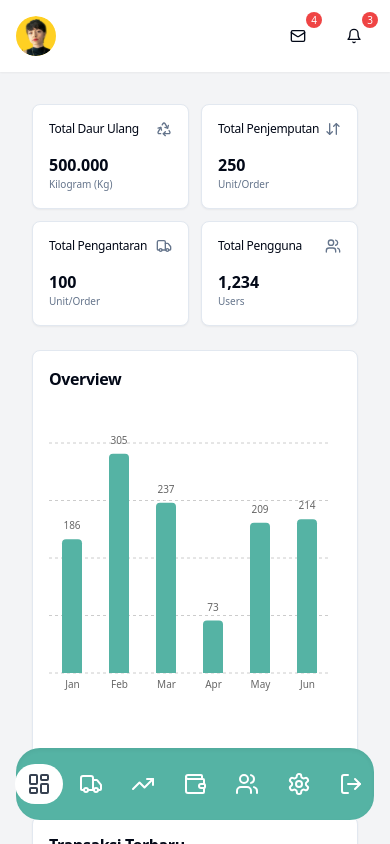
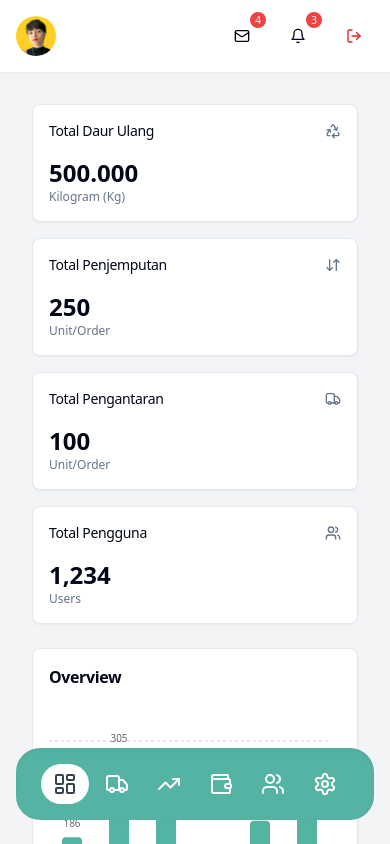
Before and after one commit to Ridwan0126/admin, a React (Vite) app: page /dashboard in a window 390 px wide. Shown: the top 844 px of the page. Built offline with nearby package versions, Linux system fonts and the light colour scheme.

Commit message:
edit tampilan pada ukuran mobile

```diff
--- a/src/component/layout/DashboardLayout.jsx
+++ b/src/component/layout/DashboardLayout.jsx
@@ -80,6 +80,7 @@ const DashboardLayout = ({ children }) => {
           pageTitle={activeItem}
           searchQuery={searchQuery}
           setSearchQuery={setSearchQuery}
+          onLogout={handleLogout}
         />
         <div className="p-4 sm:p-6">
           {React.cloneElement(children, { searchQuery })}
--- a/src/component/layout/Navbar.jsx
+++ b/src/component/layout/Navbar.jsx
@@ -1,5 +1,5 @@
 import React, { useState } from 'react';
-import { SearchIcon, Mail, Bell } from 'lucide-react';
+import { SearchIcon, Mail, Bell, LogOut } from 'lucide-react';
 import { useUser } from './UserContext';
 import { Avatar, AvatarFallback, AvatarImage } from '@/components/ui/avatar';
 import { Button } from '@/components/ui/button';
@@ -19,7 +19,7 @@ const notifications = [
   { id: 3, title: "Pengingat", description: "Jadwal penjemputan sampah untuk hari ini", time: "1h yang lalu" }
 ];
 
-const Navbar = ({ pageTitle }) => {
+const Navbar = ({ pageTitle, onLogout }) => {
     const [searchQuery, setSearchQuery] = useState('');
     const { userProfile } = useUser();
 
@@ -39,19 +39,6 @@ const Navbar = ({ pageTitle }) => {
                     </div>
 
                     <div className="flex items-center gap-4">
-                        {/* Search Icon */}
-                        {/* <div className="relative w-64">
-                            <SearchIcon className="absolute left-3 top-1/2 transform -translate-y-1/2 text-gray-400 w-4 h-4" />
-                            <input
-                                className="pl-10 w-full px-3 py-2 border rounded"
-                                placeholder="Search..."
-                                type="search"
-                                value={searchQuery}
-                                onChange={handleSearchChange}
-                                aria-label="Search"
-                            />
-                        </div> */}
-
                         {/* Messages Popover */}
                         <Popover>
                             <PopoverTrigger asChild>
@@ -208,21 +195,18 @@ const Navbar = ({ pageTitle }) => {
                                     </Card>
                                 </PopoverContent>
                             </Popover>
+
+                            {/* Logout Button (Mobile/Tablet) */}
+                            <Button
+                                variant="ghost"
+                                size="icon"
+                                onClick={onLogout}
+                                className="lg:hidden"
+                            >
+                                <LogOut className="h-5 w-5 text-red-600" />
+                            </Button>
                         </div>
                     </div>
-
-                    {/* Search Icon for Mobile */}
-                    {/* <div className="relative w-full">
-                        <SearchIcon className="absolute left-3 top-1/2 transform -translate-y-1/2 text-gray-400 w-4 h-4" />
-                        <input
-                            className="pl-10 w-full px-3 py-2 border rounded"
-                            placeholder="Search..."
-                            type="search"
-                            value={searchQuery}
-                            onChange={handleSearchChange}
-                            aria-label="Search"
-                        />
-                    </div> */}
                 </div>
             </div>
         </header>
--- a/src/component/layout/Sidebar.jsx
+++ b/src/component/layout/Sidebar.jsx
@@ -36,13 +36,13 @@ const Sidebar = ({ activeItem, setActiveItem, onLogout }) => {
               </button>
             ))}
 
-            {/* Logout Button */}
+            {/* Logout Button - Only visible on desktop */}
             <button
               onClick={onLogout}
-              className="flex items-center justify-center lg:justify-start lg:gap-3 p-2 lg:px-4 lg:py-2 text-sm rounded-3xl lg:rounded-xl transition-colors duration-200 min-w-[3rem] md:min-w-[3.5rem] lg:min-w-0 lg:w-full text-white lg:text-red-600 hover:bg-white/10 lg:hover:bg-red-50"
+              className="hidden lg:flex items-center justify-start gap-3 p-2 px-4 py-2 text-sm rounded-xl transition-colors duration-200 w-full text-red-600 hover:bg-red-50"
             >
-              <LogOut className="w-6 h-6 lg:w-5 lg:h-5 text-white lg:text-red-600" />
-              <span className="hidden lg:inline">Logout</span>
+              <LogOut className="w-5 h-5 text-red-600" />
+              <span>Logout</span>
             </button>
           </div>
         </nav>
--- a/src/pages/Dashboard/Dashboard.jsx
+++ b/src/pages/Dashboard/Dashboard.jsx
@@ -53,7 +53,6 @@ const transactions = [
   }
 ];
 
-// Search Bar Component
 const SearchBar = ({ onSearch, searchFields }) => {
   const [searchParams, setSearchParams] = useState({
     searchText: '',
@@ -135,14 +134,12 @@ const Dashboard = () => {
     setCurrentPage(prev => Math.min(totalPages - 1, prev + 1));
   };
 
-  // Search fields configuration
   const searchFields = [
     { key: 'name', label: 'Nama' },
     { key: 'email', label: 'Email' },
     { key: 'type', label: 'Tipe Transaksi' },
   ];
 
-  // Handle search
   const handleSearch = ({ searchText, searchField }) => {
     if (!searchText) {
       setFilteredTransactions(transactions);
@@ -164,53 +161,53 @@ const Dashboard = () => {
 
   return (
     <div className="p-4 md:p-6 space-y-6">
-      {/* Status Cards */}
-      <div className="grid grid-cols-2 gap-3 md:grid-cols-4 md:gap-4">
+      {/* Status Cards - Updated grid styling */}
+      <div className="grid grid-cols-1 md:grid-cols-4 gap-4">
         {/* Card Total Daur Ulang */}
         <Card>
           <CardHeader className="flex flex-row items-center justify-between space-y-0 p-4">
-            <CardTitle className="text-xs md:text-sm font-medium">Total Daur Ulang</CardTitle>
+            <CardTitle className="text-sm md:text-sm font-medium">Total Daur Ulang</CardTitle>
             <Recycle className="h-4 w-4 text-muted-foreground" />
           </CardHeader>
           <CardContent className="p-4 pt-0">
-            <div className="text-base md:text-2xl font-bold">500.000</div>
-            <p className="text-[10px] md:text-xs text-muted-foreground">Kilogram (Kg)</p>
+            <div className="text-2xl md:text-2xl font-bold">500.000</div>
+            <p className="text-xs md:text-xs text-muted-foreground">Kilogram (Kg)</p>
           </CardContent>
         </Card>
 
         {/* Card Total Penjemputan */}
         <Card>
           <CardHeader className="flex flex-row items-center justify-between space-y-0 p-4">
-            <CardTitle className="text-xs md:text-sm font-medium">Total Penjemputan</CardTitle>
+            <CardTitle className="text-sm md:text-sm font-medium">Total Penjemputan</CardTitle>
             <ArrowDownUp className="h-4 w-4 text-muted-foreground" />
           </CardHeader>
           <CardContent className="p-4 pt-0">
-            <div className="text-base md:text-2xl font-bold">250</div>
-            <p className="text-[10px] md:text-xs text-muted-foreground">Unit/Order</p>
+            <div className="text-2xl md:text-2xl font-bold">250</div>
+            <p className="text-xs md:text-xs text-muted-foreground">Unit/Order</p>
           </CardContent>
         </Card>
 
         {/* Card Total Pengantaran */}
         <Card>
           <CardHeader className="flex flex-row items-center justify-between space-y-0 p-4">
-            <CardTitle className="text-xs md:text-sm font-medium">Total Pengantaran</CardTitle>
+            <CardTitle className="text-sm md:text-sm font-medium">Total Pengantaran</CardTitle>
             <Truck className="h-4 w-4 text-muted-foreground" />
           </CardHeader>
           <CardContent className="p-4 pt-0">
-            <div className="text-base md:text-2xl font-bold">100</div>
-            <p className="text-[10px] md:text-xs text-muted-foreground">Unit/Order</p>
+            <div className="text-2xl md:text-2xl font-bold">100</div>
+            <p className="text-xs md:text-xs text-muted-foreground">Unit/Order</p>
           </CardContent>
         </Card>
 
         {/* Card Total Pengguna */}
         <Card>
           <CardHeader className="flex flex-row items-center justify-between space-y-0 p-4">
-            <CardTitle className="text-xs md:text-sm font-medium">Total Pengguna</CardTitle>
+            <CardTitle className="text-sm md:text-sm font-medium">Total Pengguna</CardTitle>
             <Users className="h-4 w-4 text-muted-foreground" />
           </CardHeader>
           <CardContent className="p-4 pt-0">
-            <div className="text-base md:text-2xl font-bold">1,234</div>
-            <p className="text-[10px] md:text-xs text-muted-foreground">Users</p>
+            <div className="text-2xl md:text-2xl font-bold">1,234</div>
+            <p className="text-xs md:text-xs text-muted-foreground">Users</p>
           </CardContent>
         </Card>
       </div>
```
Also changed, not shown: src/pages/Settings/Settings.jsx (+28 -16 lines).
